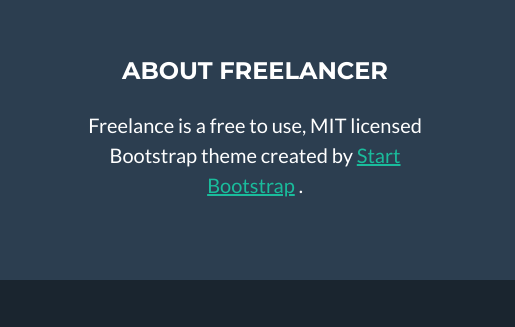
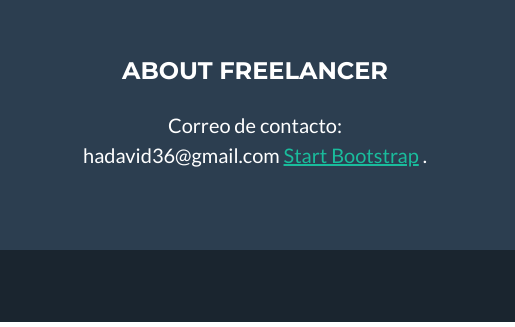
Before and after one commit to Hadavid87/portafolioharoldg.github.io, a plain HTML site: page index.html in a window 1280 px wide. Shown: the part 4018-4345 px from the top of the page, 765-1280 px from the left. Drawn offline with nearby package versions, Linux system fonts and the light colour scheme.

Commit message:
Update index.html - correo contacto

```diff
--- a/index.html
+++ b/index.html
@@ -268,7 +268,7 @@
                     <div class="col-lg-4">
                         <h4 class="text-uppercase mb-4">About Freelancer</h4>
                         <p class="lead mb-0">
-                            Freelance is a free to use, MIT licensed Bootstrap theme created by
+                            Correo de contacto: hadavid36@gmail.com
                             <a href="http://startbootstrap.com">Start Bootstrap</a>
                             .
                         </p>
```
